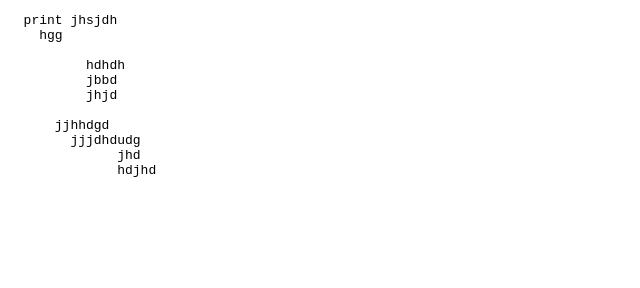
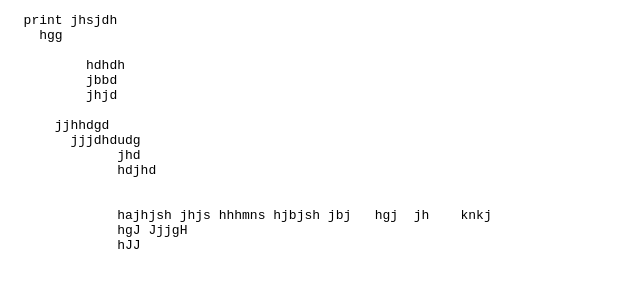
Before and after one commit to it21166556/it21166556.github.io, a plain HTML site: page index.html in a window 1280 px wide. Shown: the whole page, without its empty margins (0-640 px from the left). Drawn offline with Linux system fonts and the light colour scheme.

Commit message:
Update index.html

```diff
--- a/index.html
+++ b/index.html
@@ -20,6 +20,11 @@
               jhd
               hdjhd
 
+
+              hajhjsh jhjs hhhmns hjbjsh jbj   hgj  jh    knkj
+              hgJ JjjgH
+              hJJ
+
   </pre>
 </body>
 </html>
```
